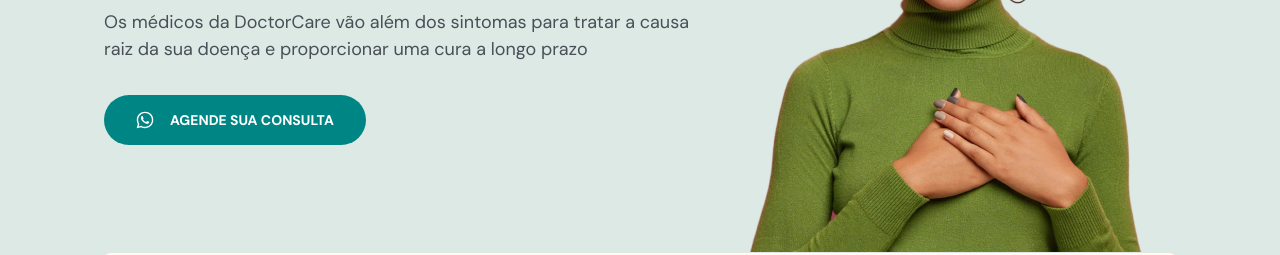
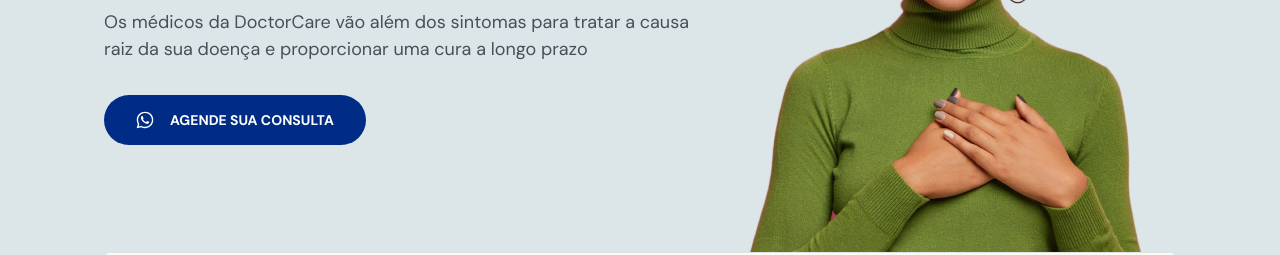
Before and after one commit to diegoviskh/doctorcare, a plain HTML site: page index.html in a window 1280 px wide. Shown: the part 367-622 px from the top of the page. Drawn offline with nearby package versions, Linux system fonts and the light colour scheme.

Commit message:
Update 1.1

```diff
--- a/styles/style.css
+++ b/styles/style.css
@@ -5,7 +5,7 @@
 }
 
 :root{
-    --hue: 900;
+    --hue: 1300;
     --primary-color: hsl(var(--hue), 100%, 26%);
     --headline: #22262a;
     --paragraph: #484f56;
```
